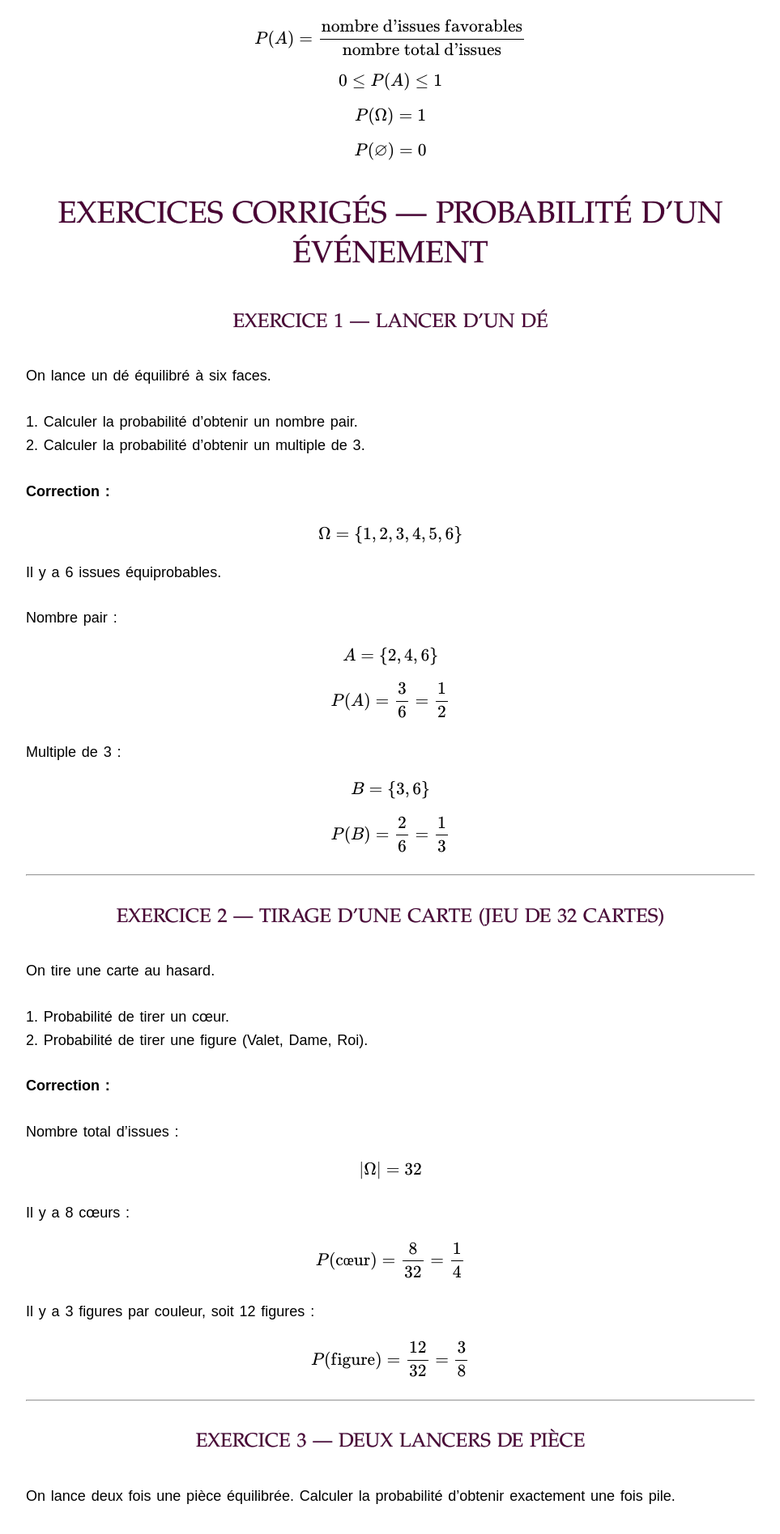
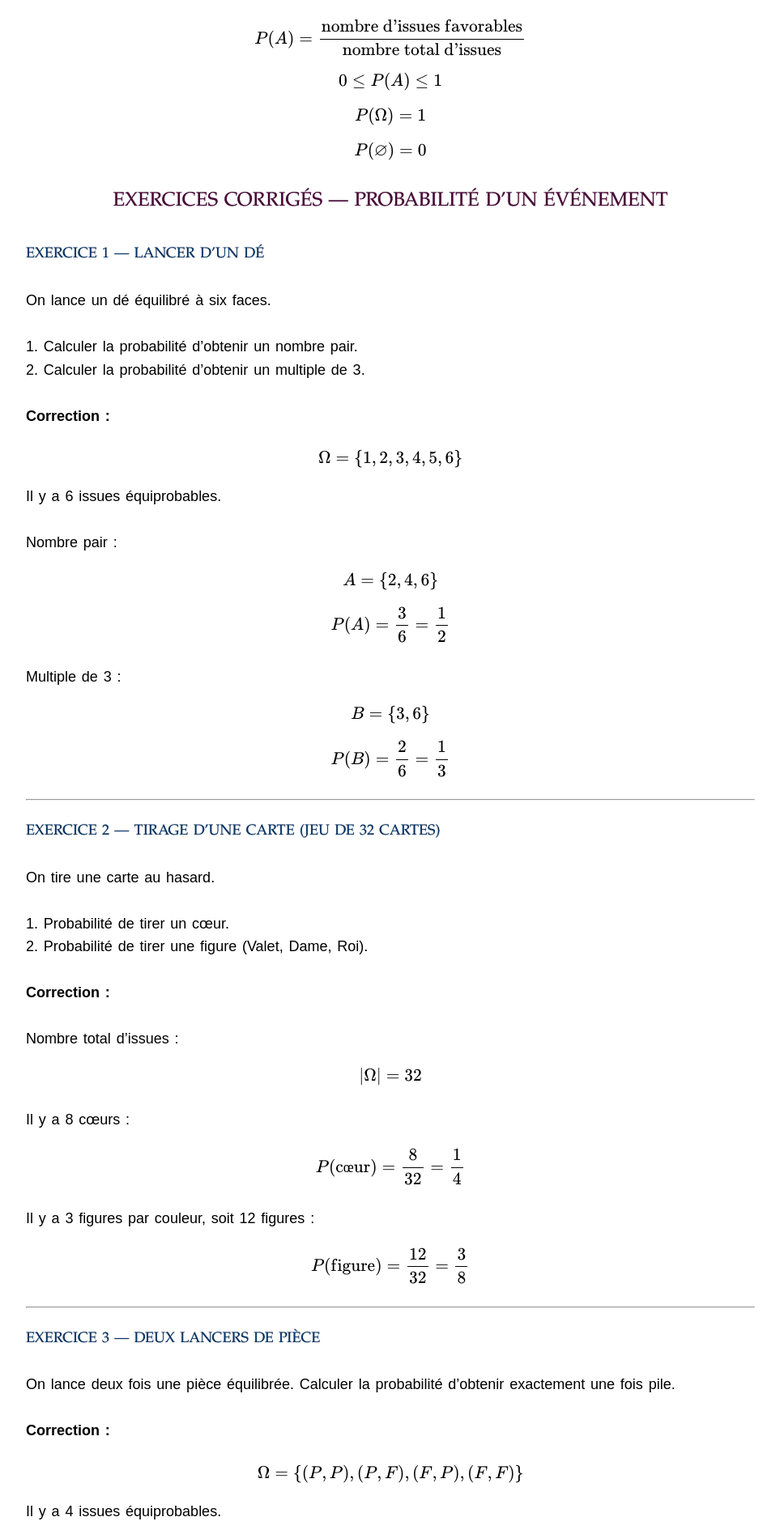
Before and after one commit to IamHenri/notes-maths-tex, a Jekyll site: the page built from probas.html, in a window 1280 px wide. Shown: the part 3618-5513 px from the top of the page at 81% size, without its empty margins (158-1121 px from the left). Built offline with Jekyll 4.4.1, drawn with Linux system fonts in a browser that asks for light colours; nearby versions of some CDN libraries; some web fonts are replaced; library files that are not in the unit come from our copies; formulas are drawn with MathJax 3.

```diff
--- a/probas.html
+++ b/probas.html
@@ -247,11 +247,11 @@ P(\varnothing) = 0
 
 <section>
 
-<h2>Exercices corrigés — Probabilité d’un événement</h2>
+<h3>Exercices corrigés — Probabilité d’un événement</h3>
 
 <!-- ===================== EXERCICE 1 ===================== -->
 
-<h3>Exercice 1 — Lancer d’un dé</h3>
+<h4>Exercice 1 — Lancer d’un dé</h4>
 
 <p>On lance un dé équilibré à six faces.</p>
 
@@ -296,7 +296,7 @@ P(B) = \frac{2}{6} = \frac{1}{3}
 
 <!-- ===================== EXERCICE 2 ===================== -->
 
-<h3>Exercice 2 — Tirage d’une carte (jeu de 32 cartes)</h3>
+<h4>Exercice 2 — Tirage d’une carte (jeu de 32 cartes)</h4>
 
 <p>
 On tire une carte au hasard.
@@ -337,7 +337,7 @@ P(\text{figure}) = \frac{12}{32} = \frac{3}{8}
 
 <!-- ===================== EXERCICE 3 ===================== -->
 
-<h3>Exercice 3 — Deux lancers de pièce</h3>
+<h4>Exercice 3 — Deux lancers de pièce</h4>
 
 <p>
 On lance deux fois une pièce équilibrée.
@@ -373,7 +373,7 @@ P(E) = \frac{2}{4} = \frac{1}{2}
 
 <!-- ===================== EXERCICE 4 ===================== -->
 
-<h3>Exercice 4 — Boules dans une urne</h3>
+<h4>Exercice 4 — Boules dans une urne</h4>
 
 <p>
 Une urne contient 5 boules rouges, 3 boules bleues et 2 boules vertes.
@@ -414,7 +414,7 @@ P(\overline{\text{rouge}}) = 1 - \frac{1}{2} = \frac{1}{2}
 
 <!-- ===================== EXERCICE 5 ===================== -->
 
-<h3>Exercice 5 — Élèves d’une classe</h3>
+<h4>Exercice 5 — Élèves d’une classe</h4>
 
 <p>
 Dans une classe de 30 élèves :
```
